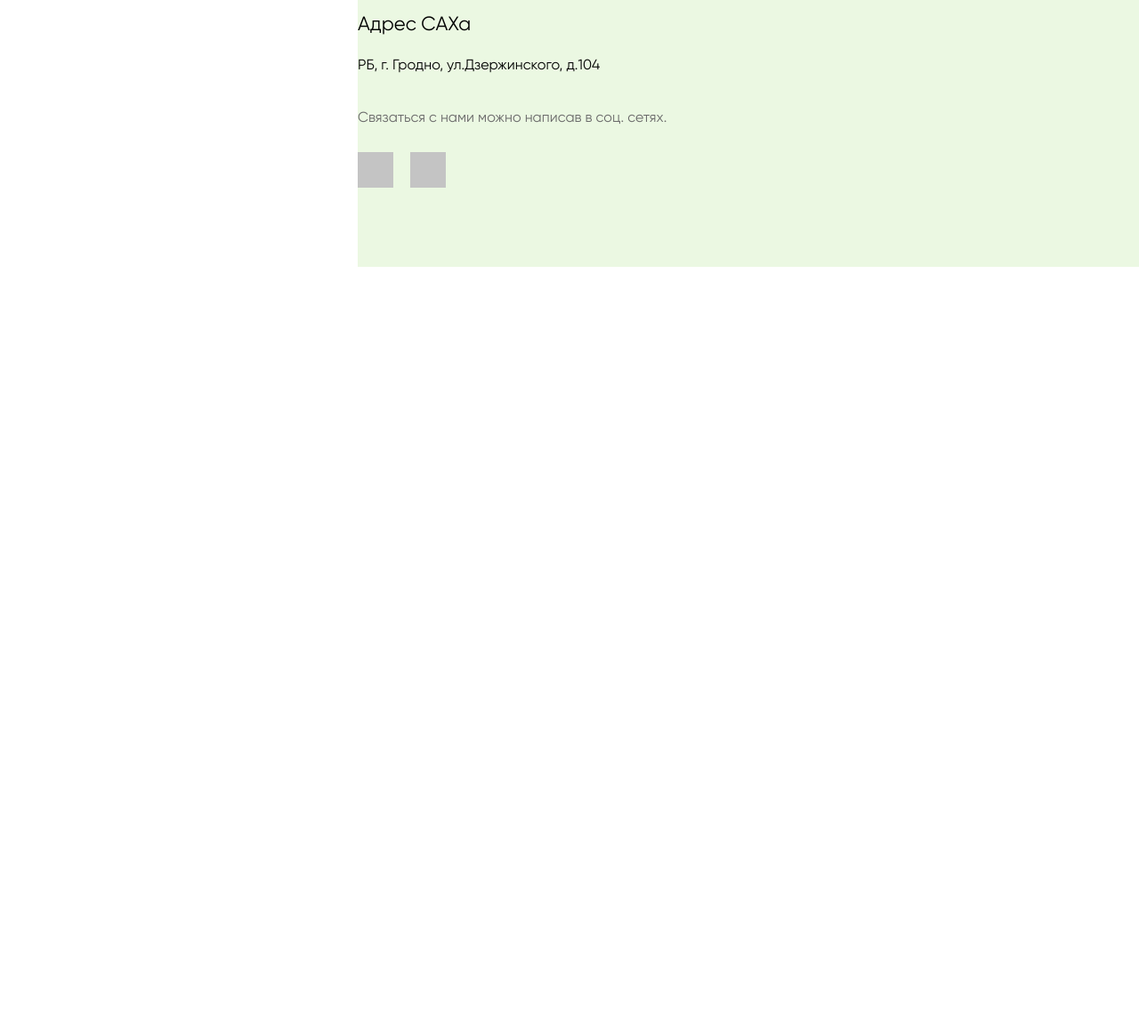
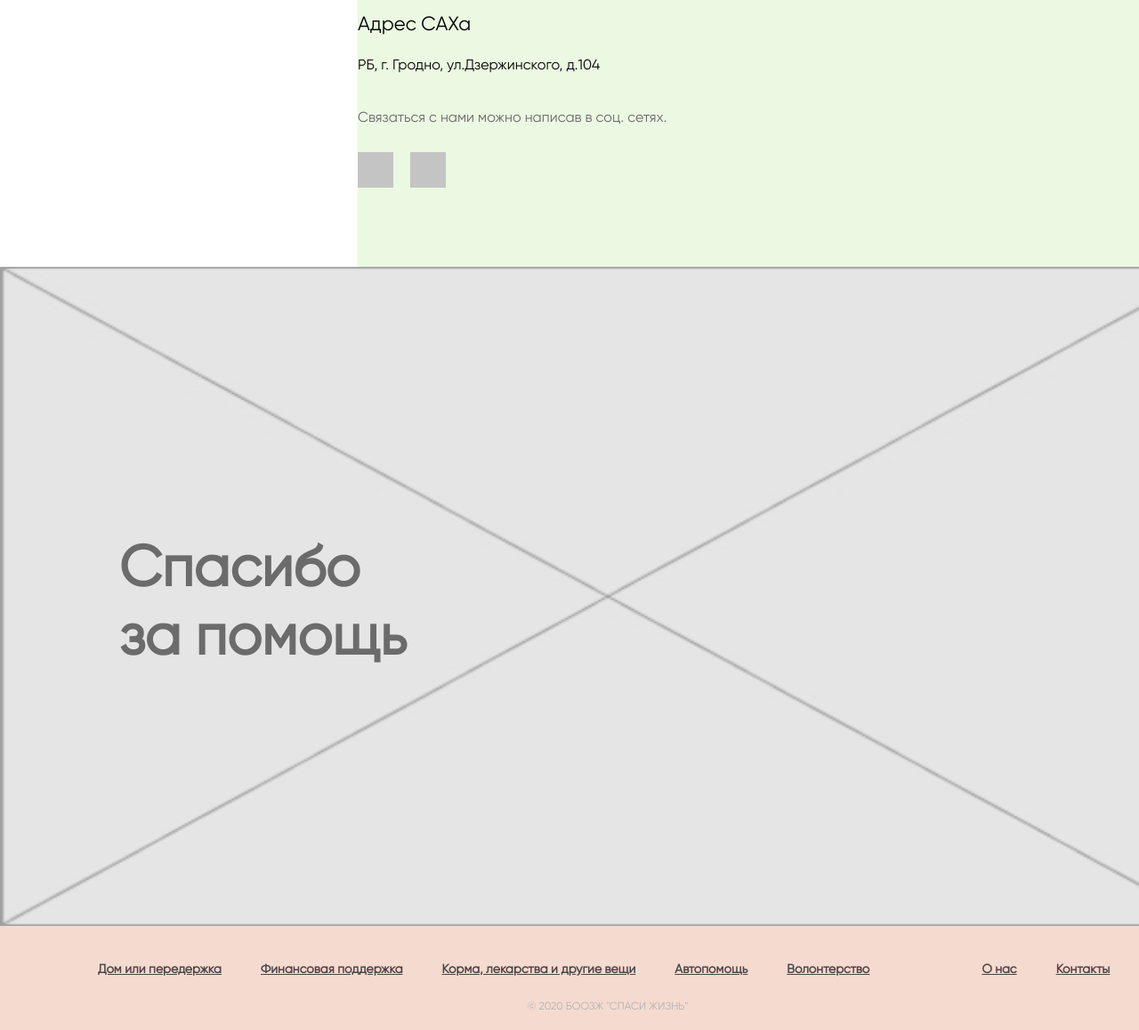
Before and after one commit to lost-fox/senlacourse, a plain HTML site: page index.html in a window 1280 px wide. Shown: the part 7100-8258 px from the top of the page at 89% size. Before the commit the page ends 7400 px from the top, so only its background shows below. Drawn offline with Linux system fonts and the light colour scheme; files whose address does not match are found by name; a web font is replaced by a local one.

Commit message:
screen 9 and footer

```diff
--- a/index.html
+++ b/index.html
@@ -235,9 +235,24 @@
             <li class="logo_inst"><a href="#" ><img src="/img/Rectangle 46.jpg" alt="inst"></a></li>
           </ul>
          </div>
+         <div class="screen_9">
+         <p>Спасибо
+            за помощь</p>
+         </div>
       </main>
       <footer>
-
+         <ul>
+            <li><a href="#">Дом или передержка</a></li>
+            <li><a href="#">Финансовая поддержка</a></li>
+            <li><a href="#">Корма, лекарства и другие вещи</a></li>
+            <li><a href="#">Автопомощь</a></li>
+            <li><a href="#">Волонтерство</a></li>
+            <li><a href="#">О нас</a></li>
+            <li><a href="#">Контакты</a></li>
+         </ul>
+         <p class="copyrigh">
+            © 2020 БООЗЖ "СПАСИ ЖИЗНЬ"
+         </p>
       </footer>
    </div>
 </body>
--- a/style.css
+++ b/style.css
@@ -775,3 +775,59 @@ h3{
   color: #6B6B6B;
   margin-bottom: 28px;
 }
+
+.screen_9{
+  background-image: url(/img/Rectangle.jpg);
+  background-size: 1366px 741px;
+  background-repeat: no-repeat;
+  width: 1366px;
+  height: 741px;
+}
+
+.screen_9 p{
+  font-weight: bold;
+  font-size: 64px;
+  line-height: 77px;
+  color: #6B6B6B;
+  width: 346px;
+  height: 154px;
+  padding-top: 303px;
+  padding-left: 134px;
+}
+
+footer{
+  width: 1366px;
+  height: 117px;
+  background: rgb(245, 218, 208);
+}
+
+.copyrigh{
+  margin-top: 24px;
+  text-align: center;
+  font-weight: normal;
+  font-size: 12px;
+  line-height: 140%;
+  color: #B3B3B3;
+}
+
+footer ul{
+  margin-left: 110px;
+  padding-top: 40px;
+}
+
+footer li{
+  font-weight: 600;
+  font-size: 14px;
+  line-height: 17px;
+
+}
+
+footer a{
+  margin-right: 40px;
+  color: #474747;
+  text-decoration: underline;
+}
+
+footer li:nth-child(6){
+  margin-left: 82px;
+}
```
